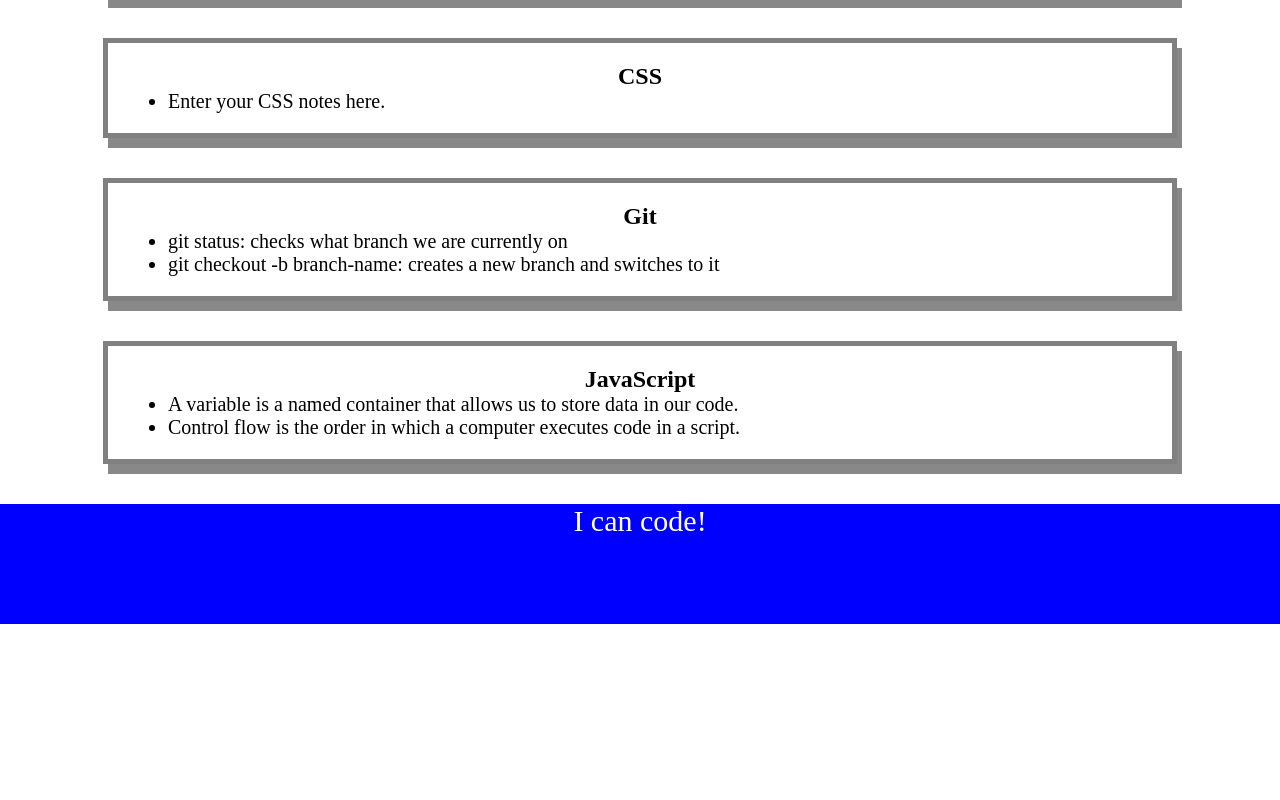
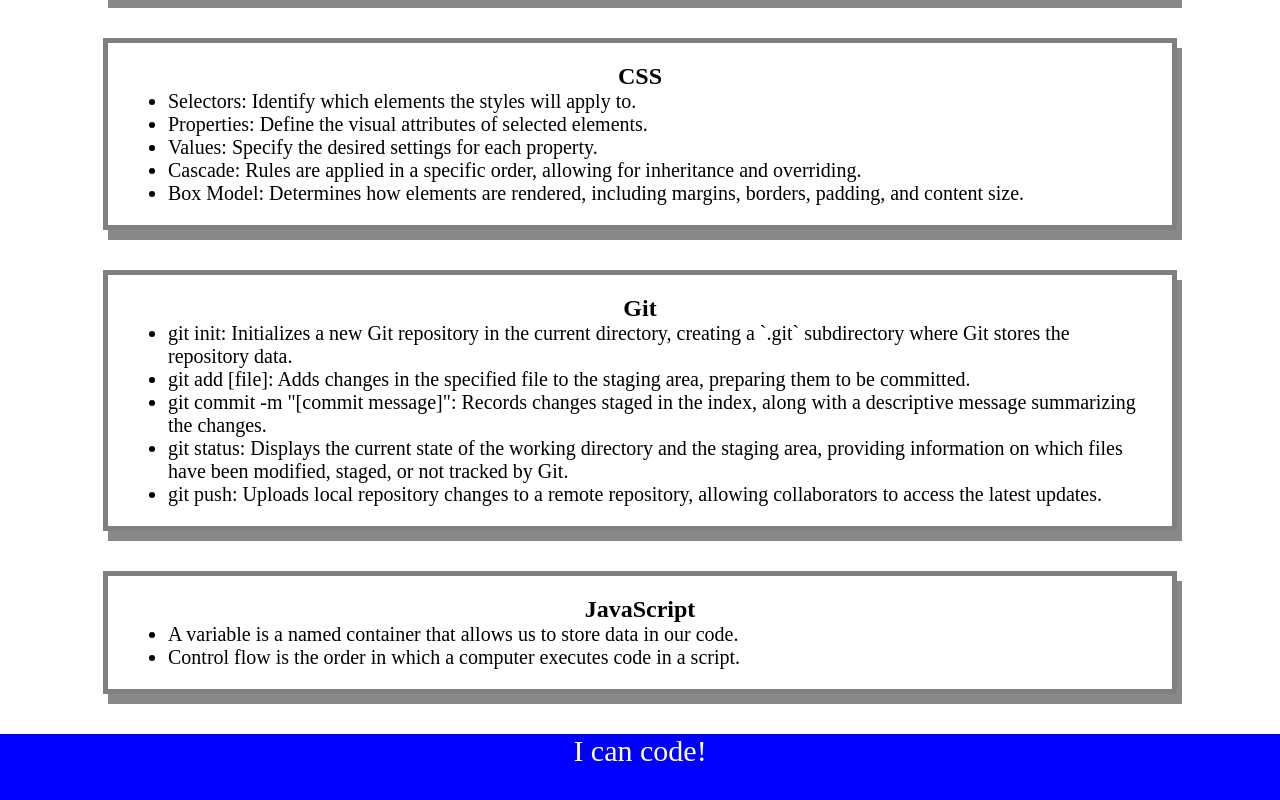
Before and after one commit to RubenDguez/prework-study-guide, a plain HTML site: page index.html in a window 1280 px wide. Shown: the part 975-1775 px from the top of the page. Before the commit the page ends 1599 px from the top, so only its background shows below. Drawn offline with Linux system fonts and the light colour scheme.

Commit message:
update: scripts and index html (#17)

```diff
--- a/assets/script.js
+++ b/assets/script.js
@@ -5,4 +5,4 @@ console.log('Here are the topics we learned through Prework:')
 topics.forEach((topic) => console.log(topic));
 
 console.log('Which topic should we study first?');
-console.log(`Let's study ${randomTopic}`);
+console.log(`Let's study ${randomTopic}!`);
--- a/index.html
+++ b/index.html
@@ -56,14 +56,21 @@
 			<section class="card" id="css-section">
 				<h2>CSS</h2>
 				<ul>
-					<li>Enter your CSS notes here.</li>
+					<li>Selectors: Identify which elements the styles will apply to.</li>
+					<li>Properties: Define the visual attributes of selected elements.</li>
+					<li>Values: Specify the desired settings for each property.</li>
+					<li>Cascade: Rules are applied in a specific order, allowing for inheritance and overriding.</li>
+					<li>Box Model: Determines how elements are rendered, including margins, borders, padding, and content size.</li>
 				</ul>
 			</section>
 			<section class="card" id="git-section">
 				<h2>Git</h2>
 				<ul>
-					<li>git status: checks what branch we are currently on</li>
-					<li>git checkout -b branch-name: creates a new branch and switches to it</li>
+					<li>git init: Initializes a new Git repository in the current directory, creating a `.git` subdirectory where Git stores the repository data.</li>
+					<li>git add [file]: Adds changes in the specified file to the staging area, preparing them to be committed.</li>
+					<li>git commit -m "[commit message]": Records changes staged in the index, along with a descriptive message summarizing the changes.</li>
+					<li>git status: Displays the current state of the working directory and the staging area, providing information on which files have been modified, staged, or not tracked by Git.</li>
+					<li>git push: Uploads local repository changes to a remote repository, allowing collaborators to access the latest updates.					</li>
 				</ul>
 			</section>
 			<section class="card" id="javascript-section">
```
